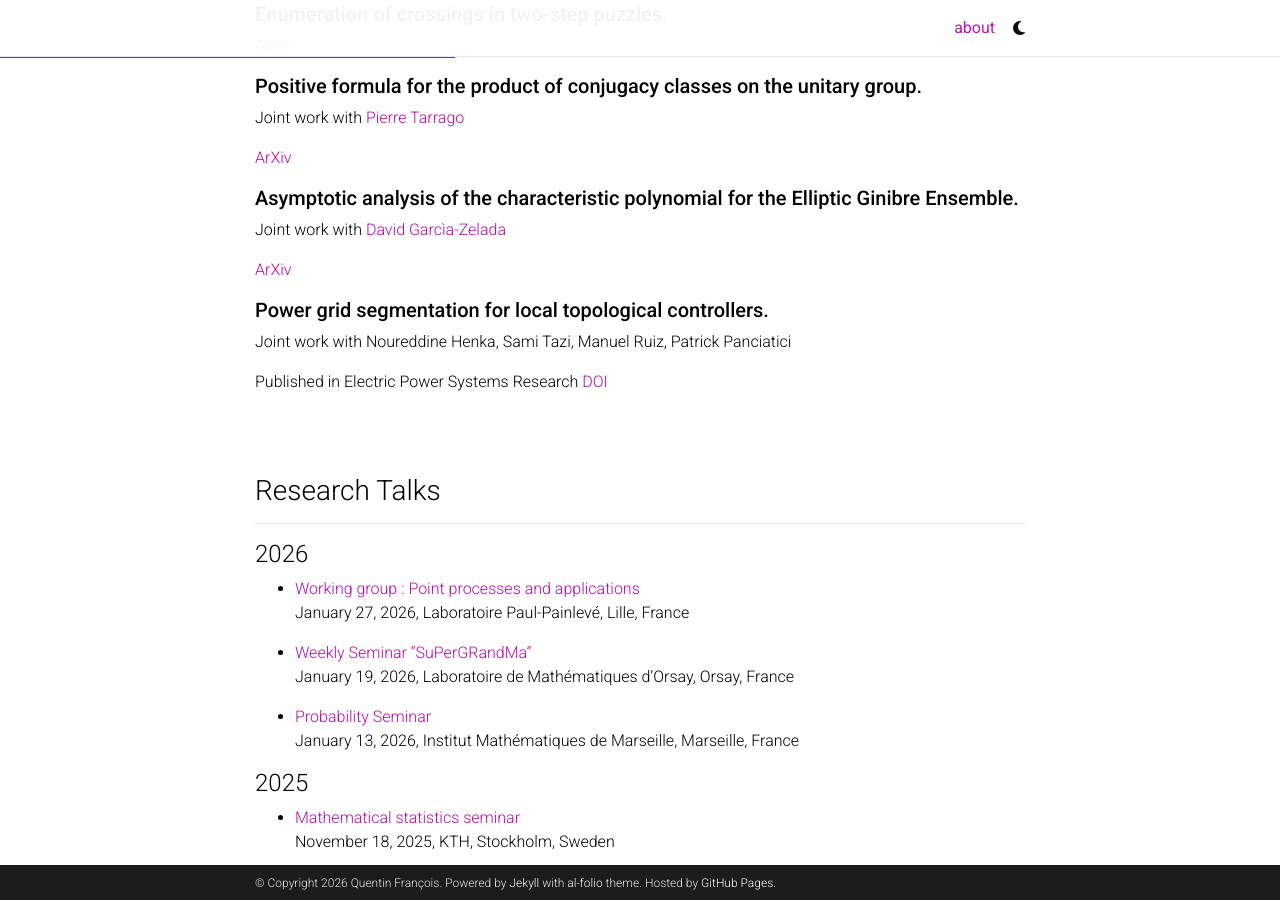
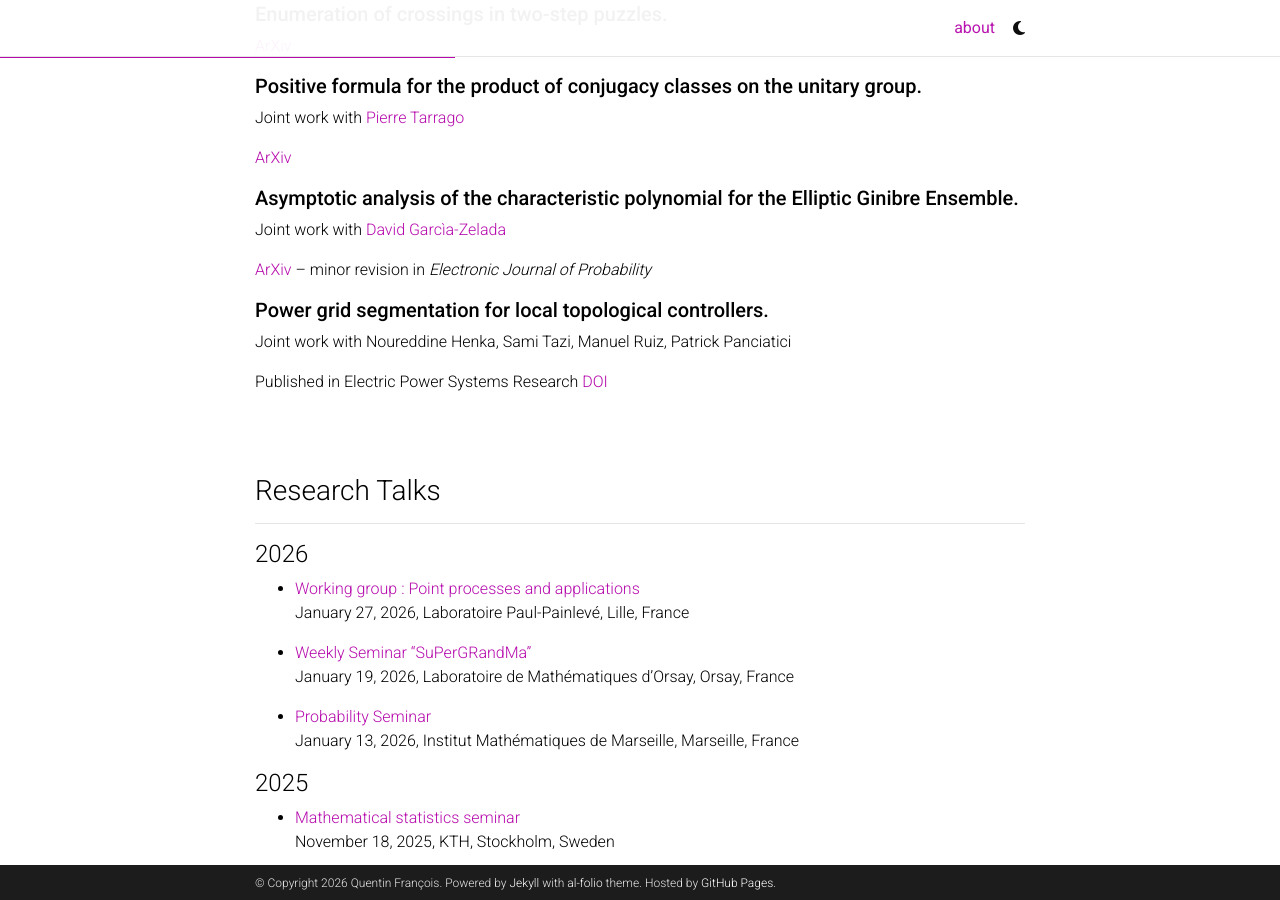
Before and after one commit to qufrancois/qufrancois.github.io, a Jekyll site: the page built from _pages/about.md, in a window 1280 px wide and 900 px high, scrolled down 915 px. Built offline with Jekyll 4.4.1, drawn with Linux system fonts in a browser that asks for light colours; full-size pictures stand in for the smaller copies a plugin makes; comment, search, counter and statistics services are not loaded; a style sheet for code colours, icons or effects is not loaded.

Commit message:
Added revision

```diff
--- a/_pages/about.md
+++ b/_pages/about.md
@@ -70,7 +70,7 @@ Joint work with [Pierre Tarrago](https://tarrago.perso.math.cnrs.fr)
 
 Joint work with [David Garcìa-Zelada](https://davidgarciaz.wixsite.com/math)
 
-[ArXiv](http://arxiv.org/abs/2306.16720)
+[ArXiv](http://arxiv.org/abs/2306.16720) -- minor revision in *Electronic Journal of Probability*
 
 
 ##### **Power grid segmentation for local topological controllers.**
```
